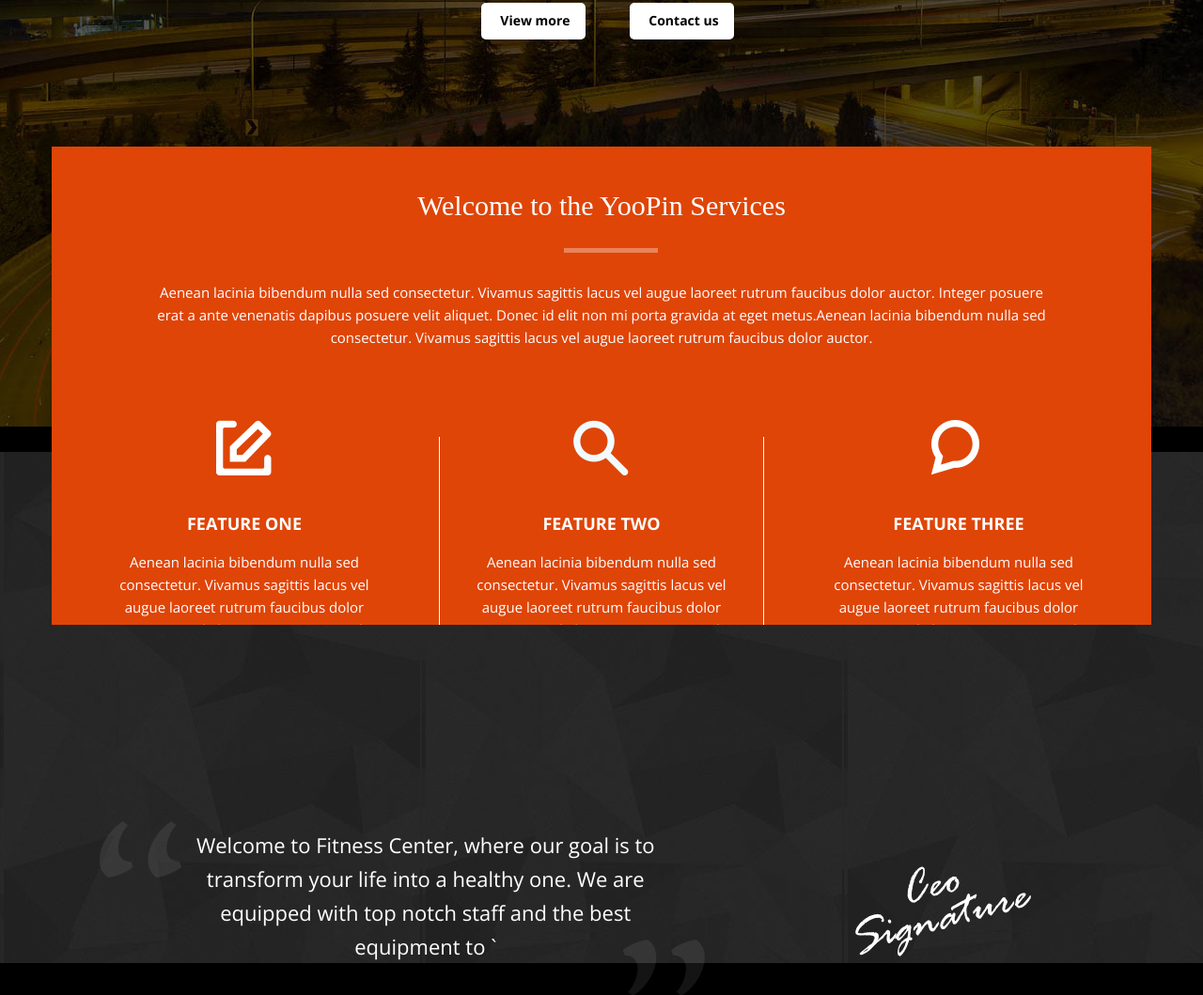
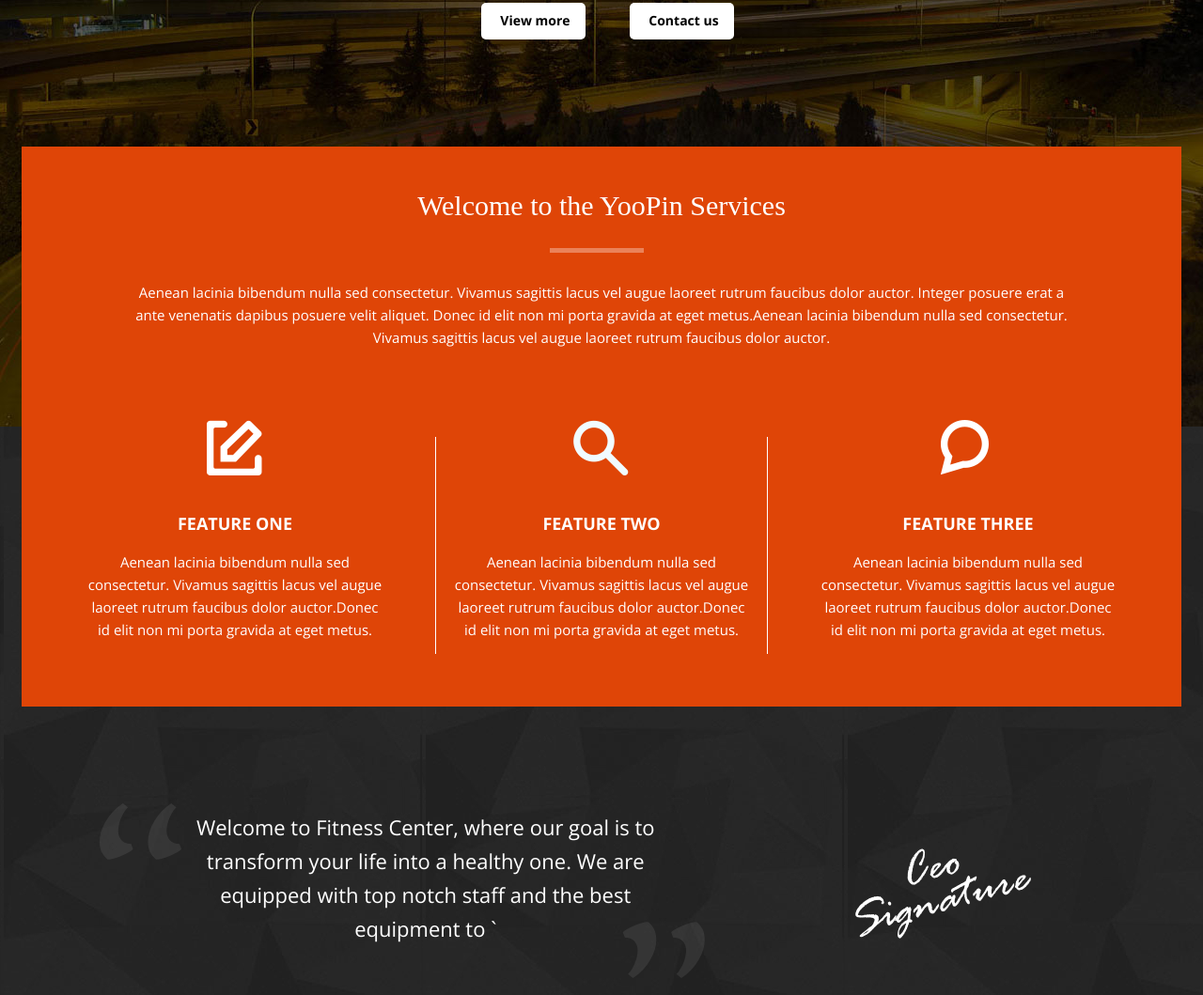
Before and after one commit to flaberfl/Yoopin, a website: page src/index.html in a window 1280 px wide. Shown: the part 584-1643 px from the top of the page at 94% size. Drawn offline with nearby package versions, Linux system fonts and the light colour scheme; files that its build step writes are made by us from their sources; files whose address does not match are found by name; a web font is replaced by a local one.

Commit message:
home-morning

```diff
--- a/src/assets/sass/blocks/quote.scss
+++ b/src/assets/sass/blocks/quote.scss
@@ -1,18 +1,23 @@
 .quote {
   padding-top: 400px;
   position: relative;
+
+  margin: 0;
 
   background-image: url(/assets/img/pin.png);
   background-repeat: repeat;
   background-position: 0 0;
 
-  top: -184px;
+  top: -300px;
 
   z-index: -1;
 
   &__inner {
     display: flex;
     justify-content: space-around;
+
+    padding-top: 124px;
+    padding-bottom: 126px;
   }
 
   &__text {
@@ -49,11 +54,8 @@
       transform: rotate(180deg);
     }
   }
-}
 
-
-
-.quote__title {
+  &__title {
     margin-right: 23px;
     margin-top: 45px;
 
@@ -64,3 +66,4 @@
     line-height: 36px;
     transform: rotate(-15deg);
   }
+}
--- a/src/assets/sass/blocks/welcome.scss
+++ b/src/assets/sass/blocks/welcome.scss
@@ -1,4 +1,4 @@
-.welcome__inner {
+.welcome {
   padding-top: 48px;
   position: relative;
 
@@ -23,9 +23,8 @@
   &::after {
     left: 100%;
   }
-}
 
-.welcome__title {
+  &__title {
     margin-bottom: 65px;
     position: relative;
 
@@ -45,7 +44,7 @@
     }
   }
 
-.welcome__text {
+  &__text {
     margin: 0 auto 76px;
 
     width: 85%;
@@ -54,17 +53,17 @@
     line-height: 24px;
   }
 
-.welcome__title,
-.welcome__text {
+  &__title,
+  &__text {
     color: $white;
     text-align: center;
   }
 
 
-.welcome__item {
+  &__item {
     display: flex;
     justify-content: space-around;
-  padding-bottom: 73px;
+    padding-bottom: 70px;
 
     &-content {
       flex-basis: 27%;
@@ -132,3 +131,4 @@
       line-height: 24px;
     }
   }
+}
--- a/src/tpl/partials/header.html
+++ b/src/tpl/partials/header.html
@@ -1,4 +1,4 @@
-<header class="header wrapper">
+<header class="header">
 
   <div class="container">
 
--- a/src/tpl/partials/intro.html
+++ b/src/tpl/partials/intro.html
@@ -1,4 +1,4 @@
-<section class="intro wrapper">
+<section class="intro">
 
   <div class="container">
 
@@ -54,30 +54,26 @@
 
       </div><!-- intro__slider -->
 
-    </div><!-- intro__inner -->
-
-    <section class="welcome  wrapper">
-
-      <div class="container">
-
-        <div class="welcome__inner">
+      <div class="welcome">
 
         <div class="welcome__title">Welcome to the YooPin Services</div>
 
-          <div class="welcome__text">
-            Aenean lacinia bibendum nulla sed consectetur. Vivamus sagittis lacus vel augue laoreet rutrum faucibus dolor
+        <p class="welcome__text">
+          Aenean lacinia bibendum nulla sed consectetur. Vivamus sagittis lacus vel augue laoreet rutrum faucibus
+          dolor
           auctor. Integer posuere erat a ante venenatis dapibus posuere velit aliquet. Donec id elit non mi porta
-            gravida at eget metus.Aenean lacinia bibendum nulla sed consectetur. Vivamus sagittis lacus vel augue laoreet
+          gravida at eget metus.Aenean lacinia bibendum nulla sed consectetur. Vivamus sagittis lacus vel augue
+          laoreet
           rutrum faucibus dolor auctor.
-          </div>
+        </p>
 
         <div class="welcome__item">
 
           <div class="welcome__item-content">
             <div class="welcome__item-img  welcome__item-img--one"></div>
             <div class="welcome__item-title">Feature one</div>
-              <div class="welcome__item-text">
-                Aenean lacinia bibendum nulla sed consectetur. Vivamus sagittis lacus vel augue laoreet rutrum faucibus
+            <div class="welcome__item-text">Aenean lacinia bibendum nulla sed consectetur. Vivamus sagittis lacus vel
+              augue laoreet rutrum faucibus
               dolor auctor.Donec id elit non mi porta gravida at eget metus.
             </div>
           </div><!-- welcome__feature-item -->
@@ -85,8 +81,8 @@
           <div class="welcome__item-content">
             <div class="welcome__item-img  welcome__item-img--two"></div>
             <div class="welcome__item-title">Feature two</div>
-              <div class="welcome__item-text">
-                Aenean lacinia bibendum nulla sed consectetur. Vivamus sagittis lacus vel augue laoreet rutrum faucibus
+            <div class="welcome__item-text">Aenean lacinia bibendum nulla sed consectetur. Vivamus sagittis lacus vel
+              augue laoreet rutrum faucibus
               dolor auctor.Donec id elit non mi porta gravida at eget metus.
             </div>
           </div><!-- welcome__feature-item -->
@@ -94,19 +90,17 @@
           <div class="welcome__item-content">
             <div class="welcome__item-img  welcome__item-img--three"></div>
             <div class="welcome__item-title">Feature three</div>
-              <div class="welcome__item-text">
-                Aenean lacinia bibendum nulla sed consectetur. Vivamus sagittis lacus vel augue laoreet rutrum faucibus
+            <div class="welcome__item-text">Aenean lacinia bibendum nulla sed consectetur. Vivamus sagittis lacus vel
+              augue laoreet rutrum faucibus
               dolor auctor.Donec id elit non mi porta gravida at eget metus.
             </div>
           </div><!-- welcome__feature-item -->
 
-          </div><!-- welcome__feature -->
+        </div><!-- welcome__item -->
 
       </div><!-- welcome__inner -->
 
-      </div><!-- container -->
-
-    </section>
+    </div><!-- intro__inner -->
 
   </div><!-- container -->
 
--- a/src/tpl/partials/news.html
+++ b/src/tpl/partials/news.html
@@ -1,4 +1,3 @@
 <section class="news">
   flewplfpew
-  <felwlf epw="flew[plf[ew"></felwlf>
 </section>
--- a/src/tpl/partials/quote.html
+++ b/src/tpl/partials/quote.html
@@ -3,9 +3,11 @@
   <div class="container">
 
     <div class="quote__inner">
-      <div class="quote__text">Welcome to Fitness Center, where our goal is to transform your life into a healthy
-        one. We are equipped with top notch staff and the best equipment to `
-      </div>
+      <blockquote class="quote__text">
+        <p>Welcome to Fitness Center, where our goal is to transform your life into a healthy
+          one. We are equipped with top notch staff and the best equipment to `
+        </p>
+      </blockquote>
       <div class="quote__title">&nbsp;&nbsp;&nbsp;&nbsp;&nbsp;Ceo Signature</div>
     </div><!-- quote__inner -->
 
```
Also changed, not shown: src/tpl/layouts/default.html (+1 -4 lines), dist/assets/css/style.css, dist/assets/css/style.min.css, dist/assets/img/favicon.png, dist/index.html. Lines whose indentation alone changed are shown as unchanged.
